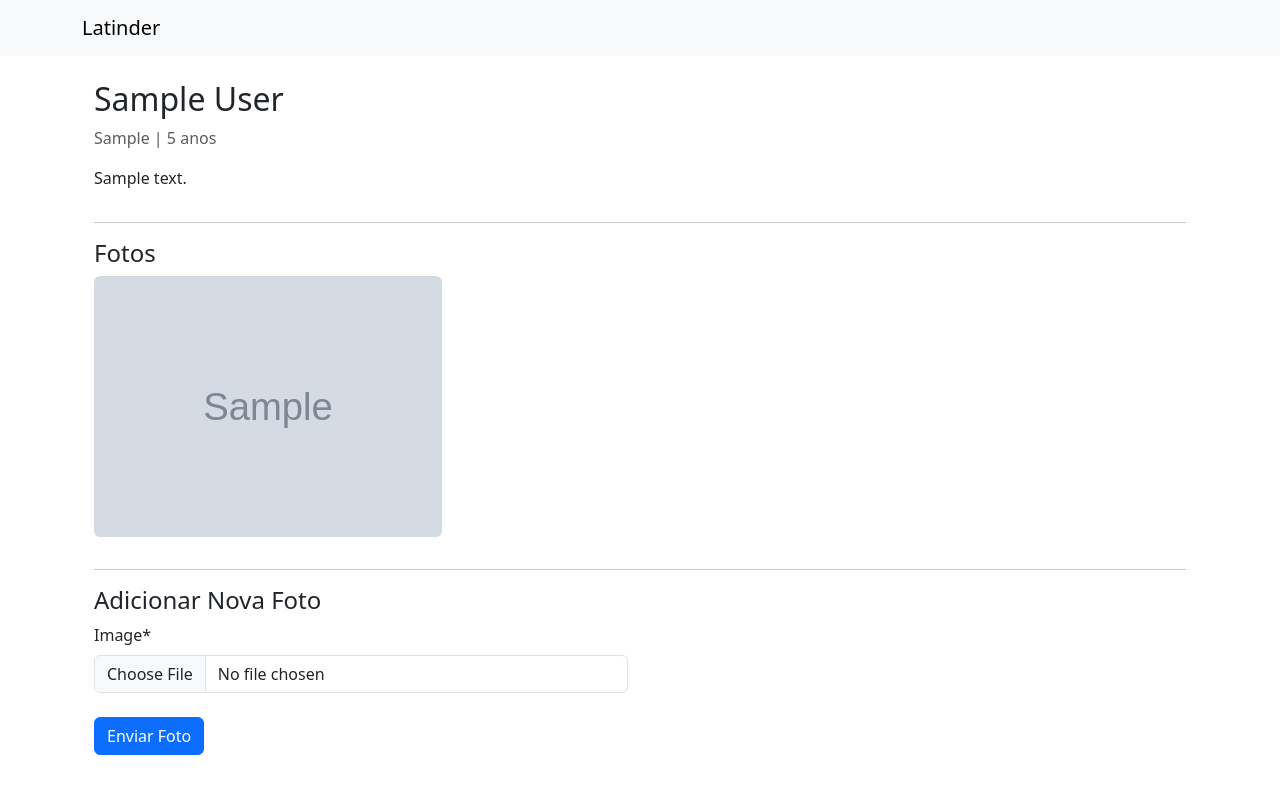
After one commit to Emyrreis/latinder, a Django app: page /accounts/pet/1/ in a window 1280 px wide. The commit adds this page. Run offline with Django 4.2, Linux system fonts and the light colour scheme; tables that the repository leaves empty hold one stand-in row (values such as "Sample post"); grey boxes marked "Sample" are stand-in pictures; some libraries are stand-ins or nearby versions.

Commit message:
Implementado o cadastro do dono e pet com o fluxo de telas

```diff
--- a/accounts/urls.py
+++ b/accounts/urls.py
@@ -1,22 +1,24 @@
 from django.urls import path
-# Vamos importar as views de autenticação diretamente
 from django.contrib.auth import views as auth_views
-from .views import SignUpView
-from .views import SignUpView, HomeView, PetCreateView
-
-from .views import SignUpView, HomeView
+# 1. Adicione PetDetailView à importação
+from .views import SignUpView, HomeView, PetCreateView, PetDetailView, OwnerDetailView
 
 urlpatterns = [
-    # Aqui definimos a rota e damos o apelido (name) 'login' explicitamente
+    # Rotas de Autenticação
     path('login/', auth_views.LoginView.as_view(template_name='registration/login.html'), name='login'),
-
-    # Fazemos o mesmo para o logout
-    path('logout/', auth_views.LogoutView.as_view(), name='logout'),
-
-    # E a nossa view de cadastro continua aqui
+    path('logout/', auth_views.LogoutView.as_view(template_name='registration/logout.html'), name='logout'),
     path('signup/', SignUpView.as_view(), name='signup'),
 
+
+    # Rotas do App
     path('', HomeView.as_view(), name='home'),
+    path('pet/add/', PetCreateView.as_view(), name='pet_add'),
 
-    path('pet/add/', PetCreateView.as_view(), name='pet_add'),
+    # 2. Adicione esta nova rota dinâmica
+    # O <int:pk> é um conversor que captura um número inteiro da URL
+    # e o passa para a view como uma variável chamada 'pk' (Primary Key).
+    path('pet/<int:pk>/', PetDetailView.as_view(), name='pet_detail'),
+
+    # --- NOVA ROTA ADICIONADA --- Ver detalhes do Owner
+    path('profile/<int:pk>/', OwnerDetailView.as_view(), name='owner_detail'),
 ]
--- a/accounts/views.py
+++ b/accounts/views.py
@@ -3,11 +3,12 @@ from django.views.generic.edit import CreateView
 from django.views.generic.base import TemplateView
 from django.contrib.auth.forms import UserCreationForm
 from django.contrib.auth.mixins import LoginRequiredMixin
+from django.views.generic import DetailView
+from django.http import HttpResponseRedirect
 
-# Importe o nosso PetForm e os modelos Pet e Owner
-from .forms import PetForm
-from .models import Pet, Owner
-
+# Importações dos nossos Forms e Models
+from .forms import PetForm, PetPhotoForm
+from .models import Pet, Owner, PetPhoto
 
 # --- Nossas Views ---
 
@@ -17,9 +18,7 @@ class SignUpView(CreateView):
     template_name = 'registration/signup.html'
 
     def form_valid(self, form):
-        # Primeiro, salva o usuário
         response = super().form_valid(form)
-        # Depois, cria um objeto Owner ligado a esse usuário
         Owner.objects.create(user=self.object)
         return response
 
@@ -30,10 +29,37 @@ class PetCreateView(LoginRequiredMixin, CreateView):
     model = Pet
     form_class = PetForm
     template_name = 'pet_form.html'
-    success_url = reverse_lazy('home')
 
     def form_valid(self, form):
-        # Pega o objeto do formulário, mas não salva no banco ainda
         form.instance.owner = self.request.user.owner
-        # Agora sim, salva o objeto no banco de dados com o dono associado
         return super().form_valid(form)
+
+    def get_success_url(self):
+        return reverse_lazy('pet_detail', kwargs={'pk': self.object.pk})
+
+class PetDetailView(DetailView):
+    model = Pet
+    template_name = 'pet_detail.html'
+
+    def get_context_data(self, **kwargs):
+        context = super().get_context_data(**kwargs)
+        context['photo_form'] = PetPhotoForm()
+        return context
+
+    def post(self, request, *args, **kwargs):
+        self.object = self.get_object()
+        form = PetPhotoForm(request.POST, request.FILES)
+        if form.is_valid():
+            photo = form.save(commit=False)
+            photo.pet = self.object
+            photo.save()
+            return HttpResponseRedirect(self.request.path_info)
+        else:
+            context = self.get_context_data()
+            context['photo_form'] = form
+            return self.render_to_response(context)
+
+# View que estava faltando
+class OwnerDetailView(LoginRequiredMixin, DetailView):
+    model = Owner
+    template_name = 'owner_detail.html'
--- a/templates/base.html
+++ b/templates/base.html
@@ -9,23 +9,28 @@
 <body>
     <nav class="navbar navbar-expand-lg navbar-light bg-light mb-4">
         <div class="container">
-            <a class="navbar-brand" href="#">Latinder</a>
+            <a class="navbar-brand" href="{% url 'home' %}">Latinder</a>
             <div class="collapse navbar-collapse">
                 <ul class="navbar-nav ms-auto">
                             {% if user.is_authenticated %}
                                 <li class="nav-item">
-                            <span class="navbar-text">Olá, {{ user.username }}!</span>
+                                    <span class="navbar-text me-3">Olá, {{ user.username }}!</span>
                                 </li>
+
+                                <li class="nav-item">
+                                    <a class="nav-link" href="{% url 'owner_detail' pk=user.owner.pk %}">Meu Perfil</a>
+                                </li>
+
+                                {% if user.owner.pet_set.all %}
+                                <li class="nav-item">
+                                    <a class="nav-link" href="{% url 'pet_detail' pk=user.owner.pet_set.first.pk %}">Meu Pet</a>
+                                </li>
+                                {% endif %}
+
                                 <li class="nav-item">
                                     <a class="nav-link" href="{% url 'logout' %}">Logout</a>
                                 </li>
                             {% else %}
-                        <li class="nav-item">
-                            <a class="nav-link" href="{% url 'login' %}">Login</a>
-                        </li>
-                        <li class="nav-item">
-                            <a class="nav-link" href="{% url 'signup' %}">Cadastro</a>
-                        </li>
                                 {% endif %}
                   </ul>
             </div>
--- /dev/null
+++ b/templates/pet_detail.html
@@ -0,0 +1,40 @@
+{% extends 'base.html' %}
+{% load crispy_forms_tags %}
+
+{% block content %}
+<div class="container mt-4">
+    <div class="row">
+        <div class="col-md-8">
+            <h2>{{ pet.name }}</h2>
+            <p class="text-muted">{{ pet.breed }} | {{ pet.age }} anos</p>
+            <p>{{ pet.bio }}</p>
+        </div>
+    </div>
+
+    <hr>
+
+    <h4>Fotos</h4>
+    <div class="row">
+        {% for photo in pet.petphoto_set.all %}
+            <div class="col-md-4 mb-3">
+                <img src="{{ photo.image.url }}" class="img-fluid rounded" alt="Foto de {{ pet.name }}">
+            </div>
+        {% empty %}
+            <p>Este pet ainda não tem fotos cadastradas.</p>
+        {% endfor %}
+    </div>
+
+    <hr>
+
+    <div class="row mt-3">
+        <div class="col-md-6">
+            <h4>Adicionar Nova Foto</h4>
+            <form method="post" enctype="multipart/form-data">
+                {% csrf_token %}
+                {{ photo_form|crispy }}
+                <button type="submit" class="btn btn-primary mt-2">Enviar Foto</button>
+            </form>
+        </div>
+    </div>
+</div>
+{% endblock %}
```
Also changed, not shown: templates/home.html (+15 -2 lines), templates/owner_detail.html (added, +29 -0 lines). Lines whose indentation alone changed are shown as unchanged.
